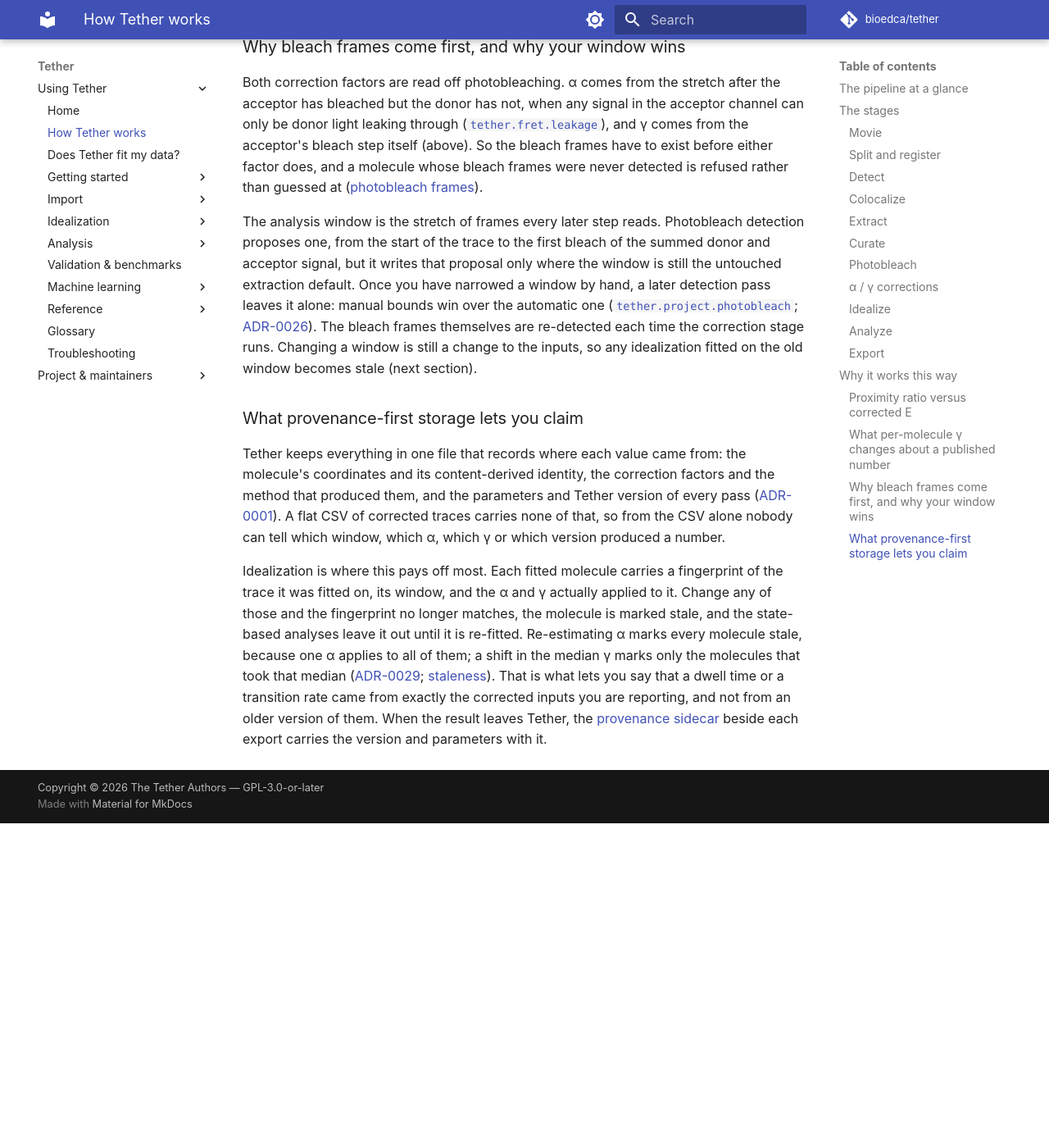
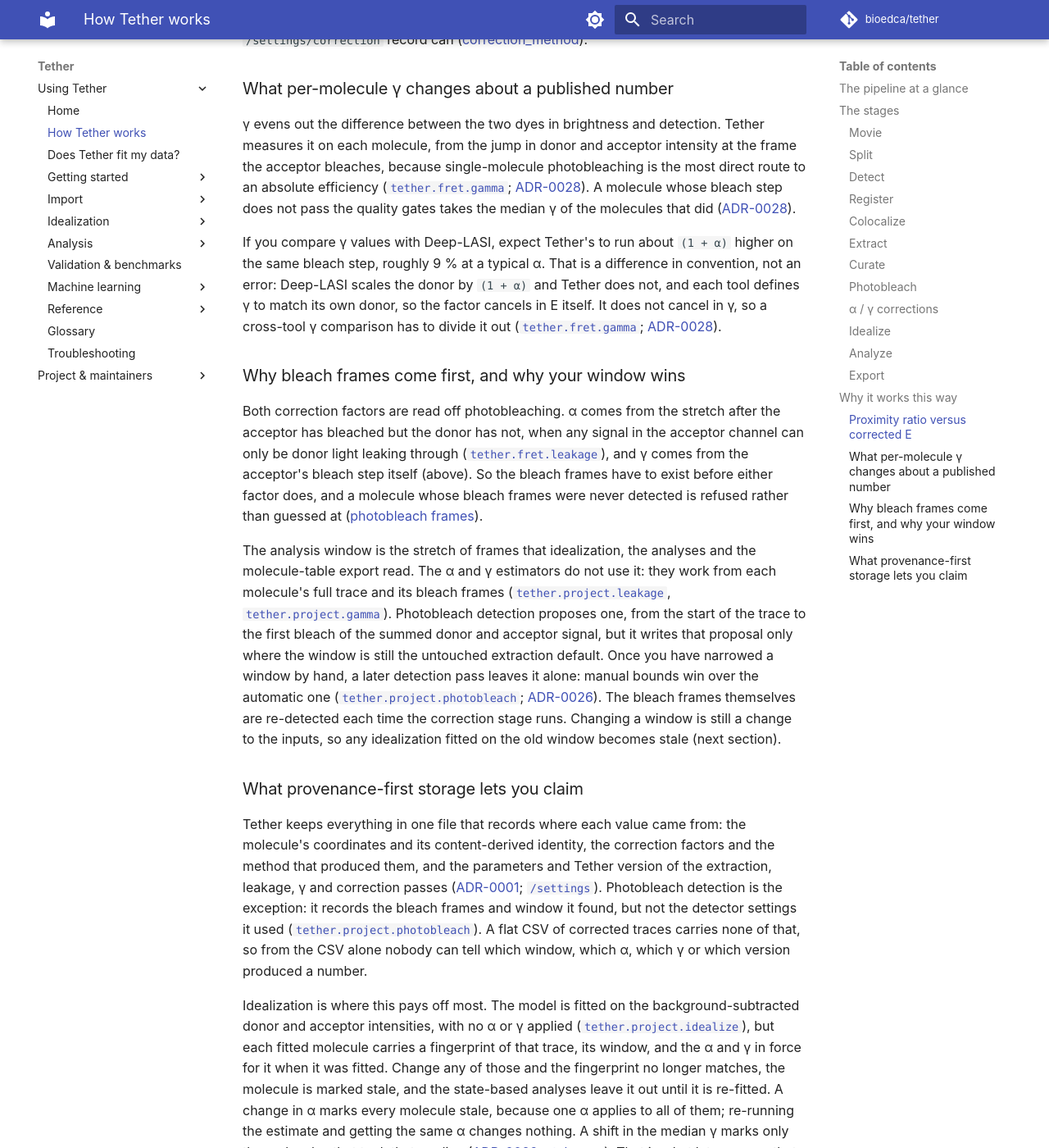
Before and after one commit to bioedca/tether, an MkDocs documentation site: the page built from docs/pipeline.md, in a window 1280 px wide and 1400 px high, scrolled down 4590 px. Shown: the whole window at 82% size. Built offline with MkDocs 1.6.1 and Material for MkDocs 9.7.7, drawn with Linux system fonts in a browser that asks for light colours; comment, search, counter and statistics services are not loaded; the version menu is left out; before the commit the page ends 5594 px from its top, so only the background shows below that; some of the changed text lies outside the part shown.

Commit message:
docs(pipeline): correct eleven claims Codex found the code does not support (#171)
Detection precedes a native registration fit; an imported .tmap is not
residual-gated; detection modes 4 and 5 are not ported; corrected E is an
absolute efficiency, not a distance; withheld factors are NaN sentinels
overridden by correction_method; the alpha/gamma estimators ignore the
analysis window; only idealization-based analyses drop stale molecules;
figures come from tether.analysis.plot_export; photobleach detection stamps
no provenance; idealization fits background-subtracted intensities, with
alpha and gamma only in its staleness fingerprint; an unchanged alpha does
not re-stale.

````diff
--- a/docs/pipeline.md
+++ b/docs/pipeline.md
@@ -14,7 +14,7 @@
 [`.tether` project file](reference/tether-format.md):
 
 ```text
-movie → split / register → detect → colocalize → extract → curate → photobleach
+movie → split → detect → register → colocalize → extract → curate → photobleach
       → α / γ corrections → idealize → analyze → export
 ```
 
@@ -46,27 +46,39 @@
   when it is extracted.
 - **Read more:** [Does Tether fit my data?](compatibility.md)
 
-### Split and register
+### Split
 
-`tether.imaging.split` cuts each frame into its donor and acceptor halves, and
-`tether.imaging.register` fits the map that carries a position in one half onto the other.
-The map is gated on its residual, and a map that misses the gate is flagged as low confidence
-rather than silently trusted
+`tether.imaging.split` cuts each frame into its donor and acceptor halves.
+
+- **Writes:** nothing on its own.
+
+### Detect
+
+`tether.imaging.detect` finds candidate spots in both halves. It ports Deep-LASI's detection
+methods 1 to 3, so a movie can be extracted with the method and threshold its `.tdat`
+recorded; methods 4 (local variance) and 5 (ZMW intensity) are not ported, and a `.tdat` that
+names one is refused rather than run with a substitute
+([ADR-0021](adr/0021-particle-detection-modes.md);
+[Does Tether fit my data?](compatibility.md#legacy-project-files)).
+
+- **Writes:** nothing on its own; the spots feed registration and colocalization.
+- **Read more:** [Analysis parameters](reference/parameters.md#detection-and-extraction)
+
+### Register
+
+`tether.imaging.register` fits the map that carries a position in one half onto the other,
+from donor spots paired with acceptor spots, and `tether.imaging.calibrate` stores it. A
+native fit is gated on its residual, and a map that misses the gate is flagged as low
+confidence rather than silently trusted
 ([RMS gate](glossary.md#rms-gate-low-confidence-registration);
-[ADR-0014](adr/0014-registration-map-rms-gate-and-over-gate.md)).
+[ADR-0014](adr/0014-registration-map-rms-gate-and-over-gate.md)). If you supply Deep-LASI's own
+`.tmap` instead, Tether uses that map as given: there are no paired spots to measure it
+against, so its residual is recorded as unknown and the gate is not applied
+([`tether.project.extract`](https://github.com/bioedca/tether/blob/main/src/tether/project/extract.py)).
 
 - **Writes:** the registration map under `/calibration`, with its residual and source.
 - **Read more:** [registration](glossary.md#registration-tmap),
   [Analysis parameters](reference/parameters.md#registration-and-colocalization)
-
-### Detect
-
-`tether.imaging.detect` finds candidate spots. It offers the same selectable detection
-methods as Deep-LASI, so a movie can be extracted with the method and threshold it was
-originally detected with ([ADR-0021](adr/0021-particle-detection-modes.md)).
-
-- **Writes:** nothing on its own; the spots feed colocalization.
-- **Read more:** [Analysis parameters](reference/parameters.md#detection-and-extraction)
 
 ### Colocalize
 
@@ -132,7 +144,7 @@
 
 `tether.idealize.driver` hands the traces to tMAVEN in its own isolated environment and reads
 the fitted state model back, and `tether.project.idealize` stores it with a fingerprint of
-exactly what it was fitted on
+its inputs
 ([idealization](glossary.md#idealization);
 [ADR-0024](adr/0024-idealization-store-layout-staleness-and-nstates.md)).
 
@@ -143,16 +155,20 @@
 
 The `tether.analysis` modules build the histograms, transition-density plots, dwell-time and
 kinetics analyses and the other population views. They read the project file and do not
-change it. By default they leave out molecules you rejected and molecules whose idealization
-is stale ([fresh-idealization gating](glossary.md#fresh-idealization-gating-curation-filter)).
+change it. By default every one of them leaves out molecules you rejected. The analyses built
+on an idealization (transition-density plots, dwell times, state number, transition
+probabilities) also leave out molecules whose idealization is stale; the raw-signal views,
+such as the E histogram and the FRET cloud, do not, so the two kinds can be drawn from
+different sets of molecules
+([fresh-idealization gating](glossary.md#fresh-idealization-gating-curation-filter)).
 
 - **Writes:** nothing to the project file.
 - **Read more:** [Seven-plot parity gallery](analysis/parity-gallery.md)
 
 ### Export
 
-`tether.project.export` writes what leaves Tether: a molecule table, a Deep-LASI trace
-matrix, a smaller self-contained `.tether`, or a figure. Each one carries a provenance file
+`tether.project.export` writes a molecule table, a Deep-LASI trace matrix, or a smaller
+self-contained `.tether`, and `tether.analysis.plot_export` writes figures. Each one carries a provenance file
 beside it ([provenance sidecar](reference/exports.md#provenance-sidecar)).
 
 - **Writes:** new files next to your project; the source project is never modified.
@@ -165,9 +181,10 @@
 
 ### Proximity ratio versus corrected E
 
-The proximity ratio, `A / (D + A)`, is what you get from raw intensities. It is consistent
-only while the dyes and the instrument stay the same, and it is not an absolute measure of
-distance; the γ-corrected efficiency is
+The proximity ratio, `A / (D + A)`, is what you get from raw intensities. It is internally
+consistent only while the dyes and the instrument stay the same. The γ-corrected efficiency
+removes the leakage and the dye and detection imbalance, and is an absolute energy-transfer
+efficiency
 ([`tether.fret.efficiency`](https://github.com/bioedca/tether/blob/main/src/tether/fret/efficiency.py)).
 Tether calls the proximity ratio **apparent E**, and computes it as the corrected formula with
 the correction factors set to do nothing, so the two can never be defined differently
@@ -176,10 +193,12 @@
 Two things follow for the plot in front of you. First, every population plot and every
 exported E summary is apparent E, even after the corrections succeeded
 ([apparent E](glossary.md#apparent-e); [Exports](reference/exports.md)). Second, when α or γ
-cannot be estimated, for example because too few molecules qualify, Tether does not write a
-`NaN` factor that would quietly poison every downstream number. It keeps apparent E, says so,
-and stamps the molecule `apparent-E (corrections unavailable)`
-([ADR-0003](adr/0003-apparent-e-never-nan.md)). The plot looks the same either way, so the
+cannot be estimated, for example because too few molecules qualify, Tether does not let the
+missing factor reach any number. The factor's cell holds a `NaN` sentinel meaning "no factor
+applied", and the molecule is stamped `apparent-E (corrections unavailable)`, which tells
+every reader to use apparent E instead
+([ADR-0003](adr/0003-apparent-e-never-nan.md);
+[project store](reference/tether-format.md#molecules-one-row-per-molecule)). The plot looks the same either way, so the
 plot cannot tell you whether a correction was applied; the molecule's `correction_method` and
 the `/settings/correction` record can ([correction_method](glossary.md#correction_method)).
 
@@ -212,7 +231,11 @@
 before either factor does, and a molecule whose bleach frames were never detected is refused
 rather than guessed at ([photobleach frames](glossary.md#photobleach-frames-first-bleach-frame)).
 
-The analysis window is the stretch of frames every later step reads. Photobleach detection
+The analysis window is the stretch of frames that idealization, the analyses and the
+molecule-table export read. The α and γ estimators do not use it: they work from each
+molecule's full trace and its bleach frames
+([`tether.project.leakage`](https://github.com/bioedca/tether/blob/main/src/tether/project/leakage.py),
+[`tether.project.gamma`](https://github.com/bioedca/tether/blob/main/src/tether/project/gamma.py)). Photobleach detection
 proposes one, from the start of the trace to the first bleach of the summed donor and acceptor
 signal, but it writes that proposal only where the window is still the untouched extraction
 default. Once you have narrowed a window by hand, a later detection pass leaves it alone:
@@ -227,20 +250,27 @@
 
 Tether keeps everything in one file that records where each value came from: the molecule's
 coordinates and its content-derived identity, the correction factors and the method that
-produced them, and the parameters and Tether version of every pass
-([ADR-0001](adr/0001-provenance-first-data-model.md)). A flat CSV of corrected traces carries
+produced them, and the parameters and Tether version of the extraction, leakage, γ and
+correction passes ([ADR-0001](adr/0001-provenance-first-data-model.md);
+[`/settings`](reference/tether-format.md#settings-provenance-of-each-pipeline-stage)).
+Photobleach detection is the exception: it records the bleach frames and window it found, but
+not the detector settings it used
+([`tether.project.photobleach`](https://github.com/bioedca/tether/blob/main/src/tether/project/photobleach.py)). A flat CSV of corrected traces carries
 none of that, so from the CSV alone nobody can tell which window, which α, which γ or which
 version produced a number.
 
-Idealization is where this pays off most. Each fitted molecule carries a fingerprint of the
-trace it was fitted on, its window, and the α and γ actually applied to it. Change any of
-those and the fingerprint no longer matches, the molecule is marked stale, and the
-state-based analyses leave it out until it is re-fitted. Re-estimating α marks every molecule
-stale, because one α applies to all of them; a shift in the median γ marks only the molecules
-that took that median
+Idealization is where this pays off most. The model is fitted on the background-subtracted
+donor and acceptor intensities, with no α or γ applied
+([`tether.project.idealize`](https://github.com/bioedca/tether/blob/main/src/tether/project/idealize.py)), but each fitted molecule carries a
+fingerprint of that trace, its window, and the α and γ in force for it when it was fitted.
+Change any of those and the fingerprint no longer matches, the molecule is marked stale, and
+the state-based analyses leave it out until it is re-fitted. A change in α marks every
+molecule stale, because one α applies to all of them; re-running the estimate and getting the
+same α changes nothing. A shift in the median γ marks only the molecules that took that
+median
 ([ADR-0029](adr/0029-idealization-correction-provenance-hash-and-per-factor-staleness.md);
 [staleness](glossary.md#staleness-stale-fresh-live)). That is what lets you say that a dwell
-time or a transition rate came from exactly the corrected inputs you are reporting, and not
-from an older version of them. When the result leaves Tether, the
+time or a transition rate came from exactly the trace, window and correction state
+recorded with it, and not from an older version of them. When the result leaves Tether, the
 [provenance sidecar](reference/exports.md#provenance-sidecar) beside each export carries the
 version and parameters with it.
````
